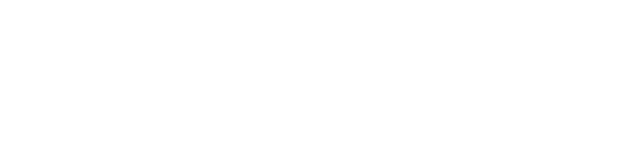
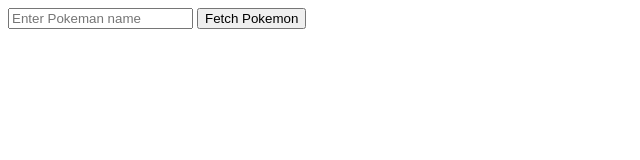
Before and after one commit to abdisati/Fetch_data_from_an_API, a plain HTML site: page index.html in a window 1280 px wide. Shown: the whole page, without its empty margins (0-640 px from the left). Drawn offline with Linux system fonts and the light colour scheme; no server answers.

Commit message:
added html and js files

```diff
--- a/index.html
+++ b/index.html
@@ -6,6 +6,9 @@
     <title>Document</title>
   </head>
   <body>
+    <input type="text" id="pokemonName" placeholder="Enter Pokeman name" />
+    <button onclick="fetchData">Fetch Pokemon</button><br />
+    <img src="" alt="Pokemon Sprite" id="pokemonSprite" style="display: none" />
     <script src="index.js"></script>
   </body>
 </html>
--- a/index.js
+++ b/index.js
@@ -0,0 +1,34 @@
+//fetch = Function used for making HTTP requests  to fetch resources.
+// (JSON style data, images, files)
+//simplifies asynchronous data fetching in JavaScript and
+//used for interacting with APIs to retrieve and send
+// data asynchronously over the web.
+// fetch(url,{method:"GET"})
+
+// fetch("https://pokeapi.co/api/v2/pokemon/pikachu")
+//   .then((response) => {
+//     if (!response.ok) {
+//       throw new Error("could not fetch resource");
+//     }
+//     return response.json();
+//   })
+//   .then((data) => console.log(data))
+//   .catch((error) => console.error(error));
+
+async function fetchData() {
+  try {
+    const response = await fetch(
+      "https://pokeapi.co/api/v2/pokemon/typhlosion"
+    );
+    if (!response.ok) {
+      throw new Error("Could not fetch resource");
+    }
+
+    const data = await response.json();
+    console.log(data);
+  } catch (error) {
+    console.error(error);
+  }
+}
+
+fetchData();
```
